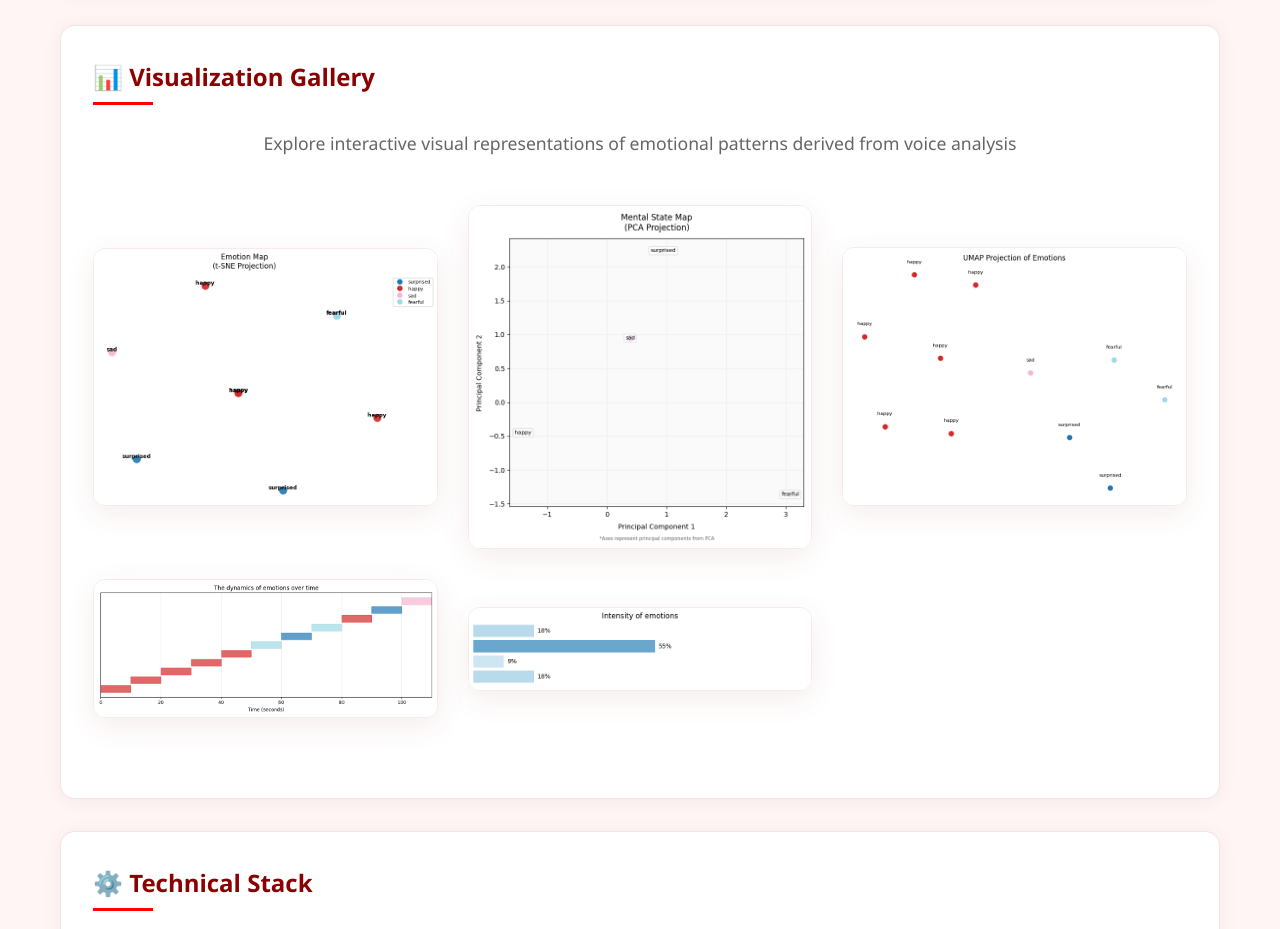
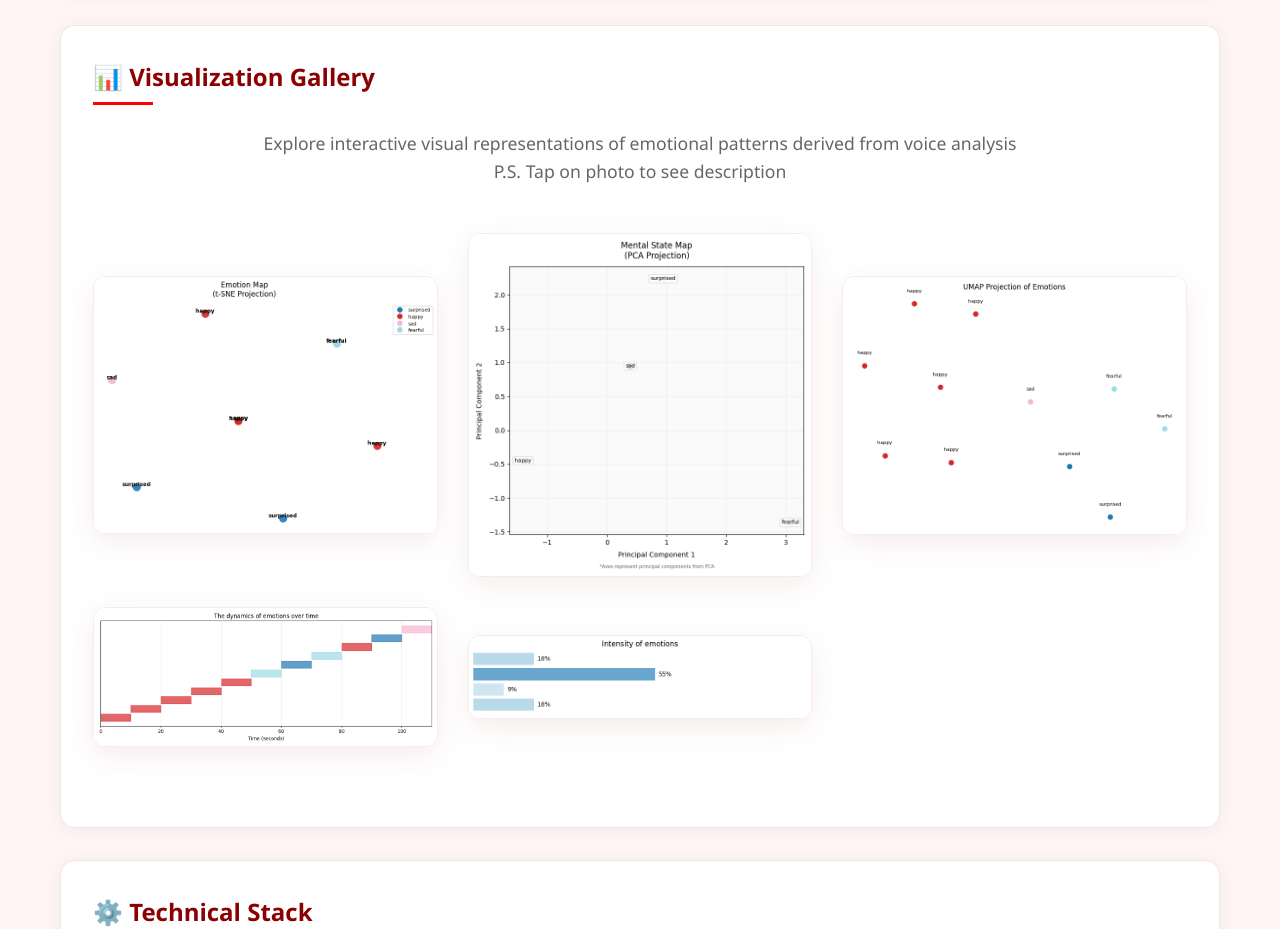
Before and after one commit to leksik-phew/VoiceEmoji, a plain HTML site: page index.html in a window 1280 px wide. Shown: the part 1720-2649 px from the top of the page. Drawn offline with Linux system fonts and the light colour scheme.

Commit message:
Rewrite website

```diff
--- a/index.html
+++ b/index.html
@@ -70,7 +70,9 @@
 
         <section id="gallery" class="section">
             <h2>📊 Visualization Gallery</h2>
-            <p class="section-description">Explore interactive visual representations of emotional patterns derived from voice analysis</p>
+            <p class="section-description">Explore interactive visual representations of emotional patterns derived from voice analysis
+                <br/> P.S. Tap on photo to see description
+            </p>
 
             <div class="gallery">
                 <div class="gallery-item">
```
